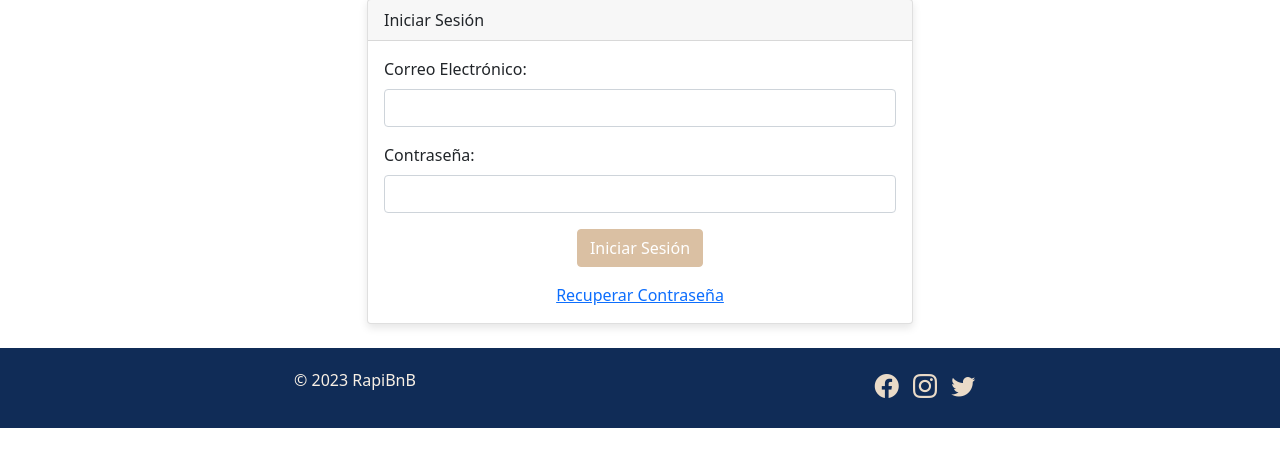
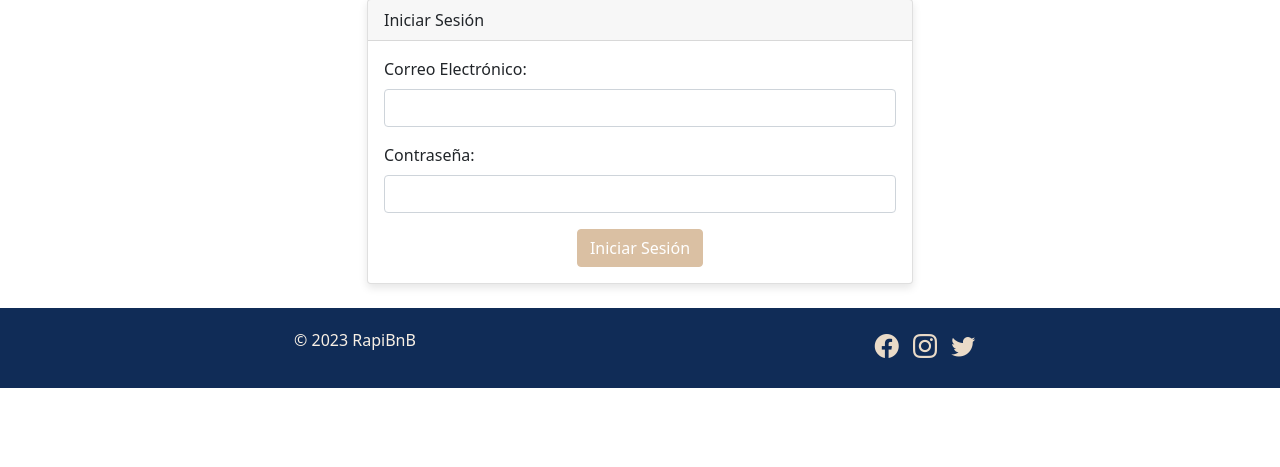
Before and after one commit to Sebaexeq/azterisk, a PHP site: page /login.php in a window 1280 px wide. Shown: the part 116-583 px from the top of the page. Run offline with PHP 8.4, Linux system fonts and the light colour scheme.

Commit message:
Update login.php

```diff
--- a/login.php
+++ b/login.php
@@ -55,8 +55,6 @@ if ($_SERVER["REQUEST_METHOD"] == "POST") {
     } else {
         $error_message = "Error de preparación de la consulta.";
     }
-
-    mysqli_close($conexion);
 }
 ?>
 
@@ -136,9 +134,6 @@ if ($_SERVER["REQUEST_METHOD"] == "POST") {
                             <div class="text-center">
 								<button type="submit" class="btn btn-primary">Iniciar Sesión</button>
 							</div>
-							<div class="text-center mt-3">
-								<a href="recuperar.php">Recuperar Contraseña</a>
-							</div>
                         </form>
                     </div>
                 </div>
```
